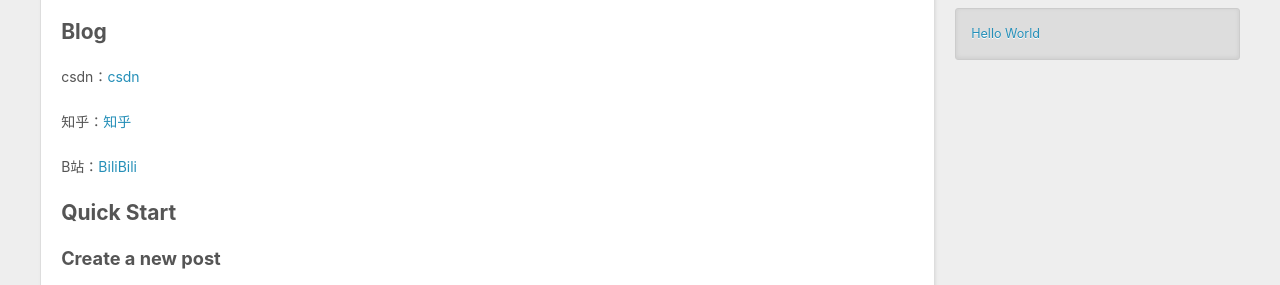
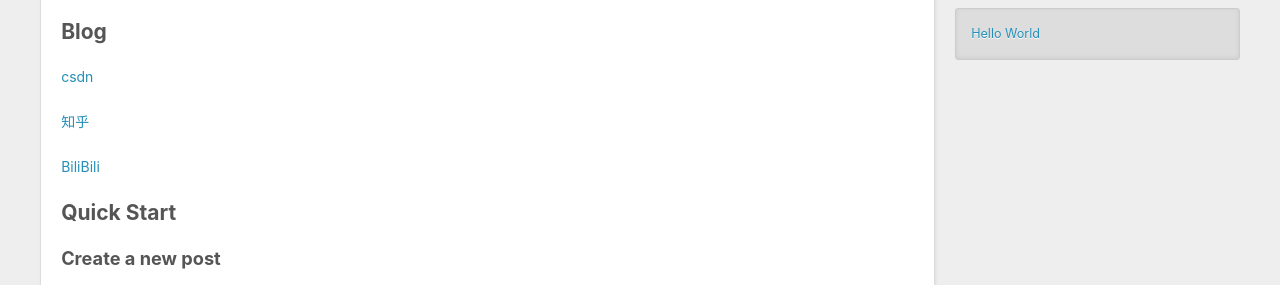
Before and after one commit to moduwusuowei/moduwusuowei.github.io, a plain HTML site: page 2024/10/15/hello-world/index.html in a window 1280 px wide. Shown: the part 501-786 px from the top of the page. Drawn offline with Linux system fonts and the light colour scheme.

Commit message:
Site updated: 2024-10-16 10:06:00

```diff
--- a/2024/10/15/hello-world/index.html
+++ b/2024/10/15/hello-world/index.html
@@ -14,7 +14,7 @@
 <meta property="og:description" content="Welcome to Hexo! This is your very first post. Check documentation for more info. If you get any problems when using Hexo, you can find the answer in troubleshooting or you can ask me on GitHub. Blogc">
 <meta property="og:locale" content="en_US">
 <meta property="article:published_time" content="2024-10-15T06:40:31.420Z">
-<meta property="article:modified_time" content="2024-10-16T02:04:48.941Z">
+<meta property="article:modified_time" content="2024-10-16T02:05:41.696Z">
 <meta property="article:author" content="魔都吴所谓">
 <meta name="twitter:card" content="summary">
 
@@ -94,9 +94,9 @@
     <div class="e-content article-entry" itemprop="articleBody">
 
         <p>Welcome to <a target="_blank" rel="noopener" href="https://hexo.io/">Hexo</a>! This is your very first post. Check <a target="_blank" rel="noopener" href="https://hexo.io/docs/">documentation</a> for more info. If you get any problems when using Hexo, you can find the answer in <a target="_blank" rel="noopener" href="https://hexo.io/docs/troubleshooting.html">troubleshooting</a> or you can ask me on <a target="_blank" rel="noopener" href="https://github.com/hexojs/hexo/issues">GitHub</a>.</p>
-<h2 id="Blog"><a href="#Blog" class="headerlink" title="Blog"></a>Blog</h2><p>csdn：<a target="_blank" rel="noopener" href="https://blog.csdn.net/qq_41604569">csdn</a>  </p>
-<p>知乎：<a href="zhihu.com/people/moduwusuowei">知乎</a></p>
-<p>B站：<a target="_blank" rel="noopener" href="https://space.bilibili.com/279239337">BiliBili</a></p>
+<h2 id="Blog"><a href="#Blog" class="headerlink" title="Blog"></a>Blog</h2><p><a target="_blank" rel="noopener" href="https://blog.csdn.net/qq_41604569">csdn</a>  </p>
+<p><a href="zhihu.com/people/moduwusuowei">知乎</a></p>
+<p><a target="_blank" rel="noopener" href="https://space.bilibili.com/279239337">BiliBili</a></p>
 <h2 id="Quick-Start"><a href="#Quick-Start" class="headerlink" title="Quick Start"></a>Quick Start</h2><h3 id="Create-a-new-post"><a href="#Create-a-new-post" class="headerlink" title="Create a new post"></a>Create a new post</h3><figure class="highlight bash"><table><tr><td class="gutter"><pre><span class="line">1</span><br></pre></td><td class="code"><pre><span class="line">$ hexo new <span class="string">&quot;My New Post&quot;</span></span><br></pre></td></tr></table></figure>
 
 <p>More info: <a target="_blank" rel="noopener" href="https://hexo.io/docs/writing.html">Writing</a></p>
```
Also changed, not shown: index.html (+3 -3 lines).
